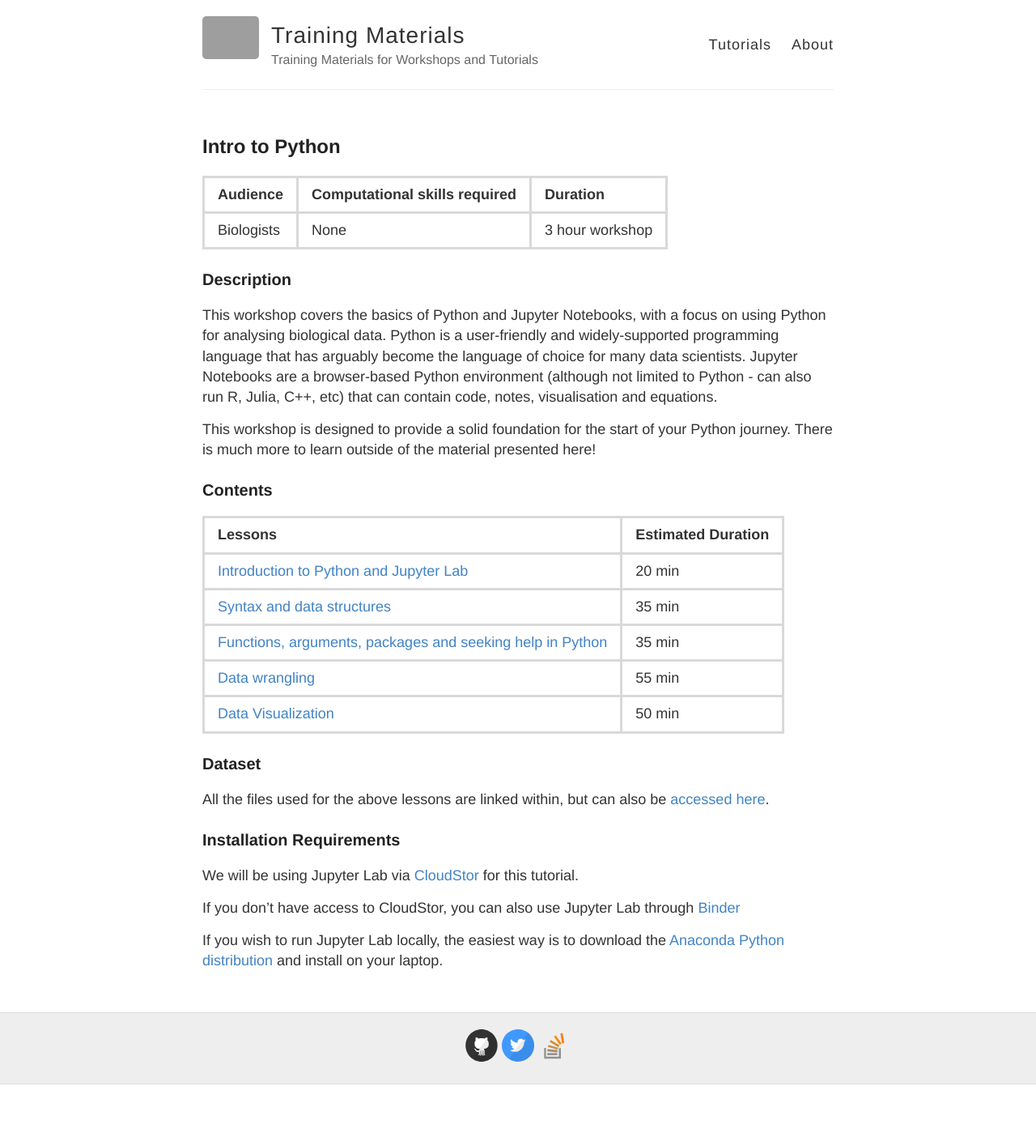
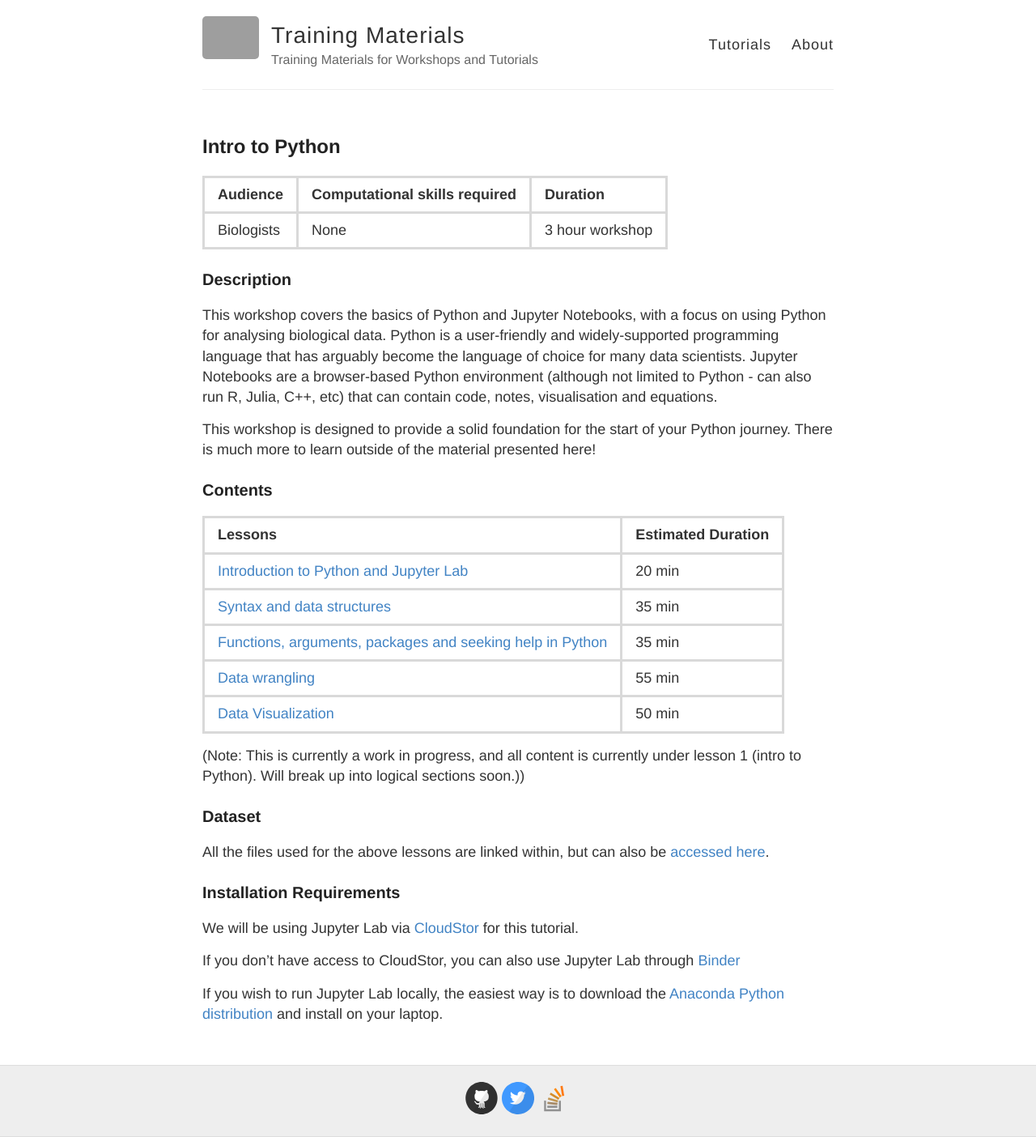
Before and after one commit to andrewguy/Training, a Jekyll site: the page built from workshops/Intro_to_Python/index.md, in a window 1280 px wide. Shown: the whole page at 81% size. Built offline with Jekyll 4.4.1, drawn with Linux system fonts in a browser that asks for light colours; our own code applies the rules of GitHub Pages for plain Markdown files; before the commit the page ends 1339 px from its top, so only the background shows below that; grey boxes are pictures that could not be loaded.

Commit message:
Message about progress

```diff
--- a/workshops/Intro_to_Python/index.md
+++ b/workshops/Intro_to_Python/index.md
@@ -23,6 +23,8 @@ This workshop is designed to provide a solid foundation for the start of your Py
 |[Data wrangling](https://andrewguy.github.io/Training/workshops/Intro_to_Python/lessons/04_data-wrangling) | 55 min |
 |[Data Visualization](https://andrewguy.github.io/Training/workshops/Intro_to_Python/lessons/05_data-visualization) | 50 min |
 
+(Note: This is currently a work in progress, and all content is currently under lesson 1 (intro to Python). Will break up into logical sections soon.))
+
 ### Dataset
 
 All the files used for the above lessons are linked within, but can also be [accessed here](https://github.com/andrewguy/Training/workshops/Intro_to_Python/data).
```
